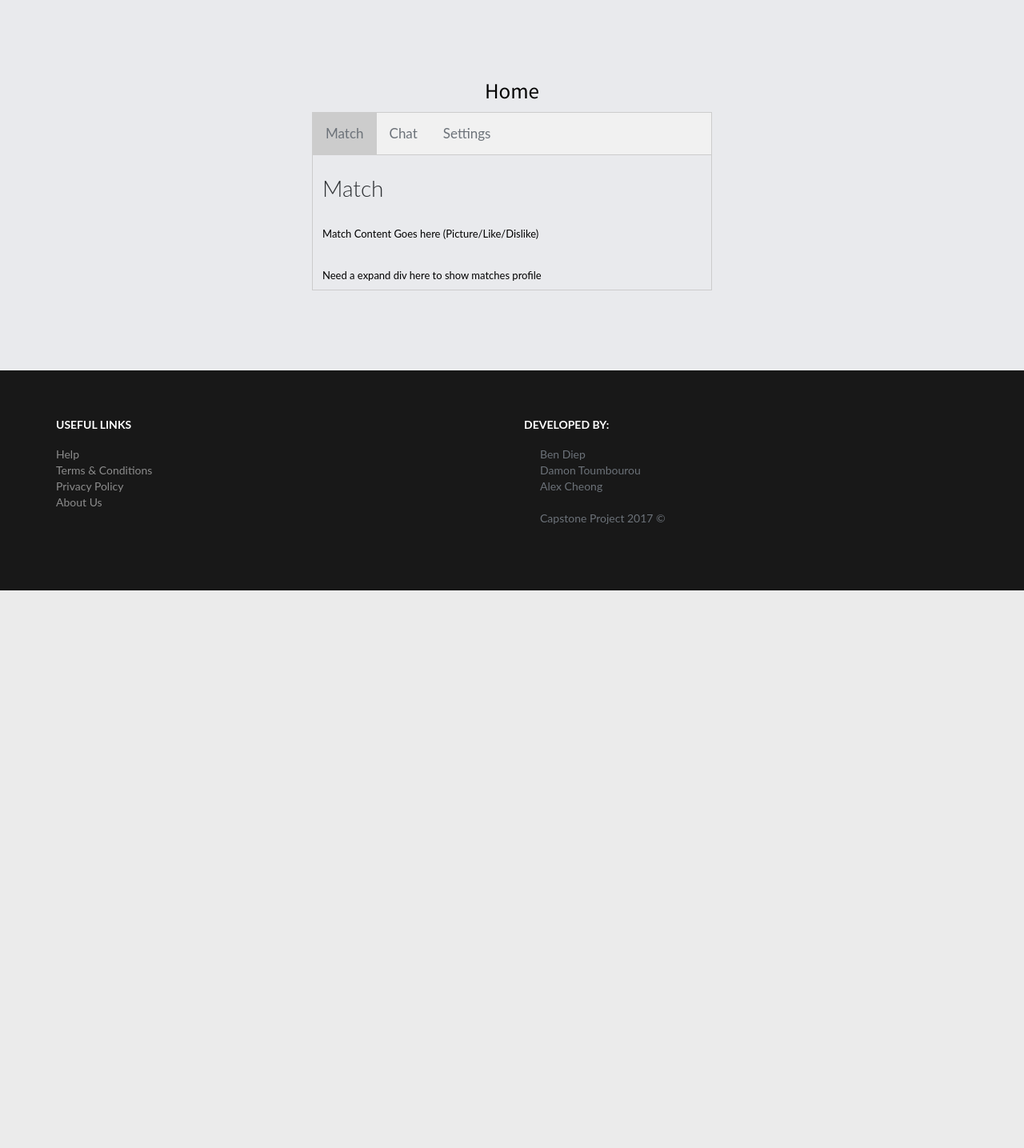
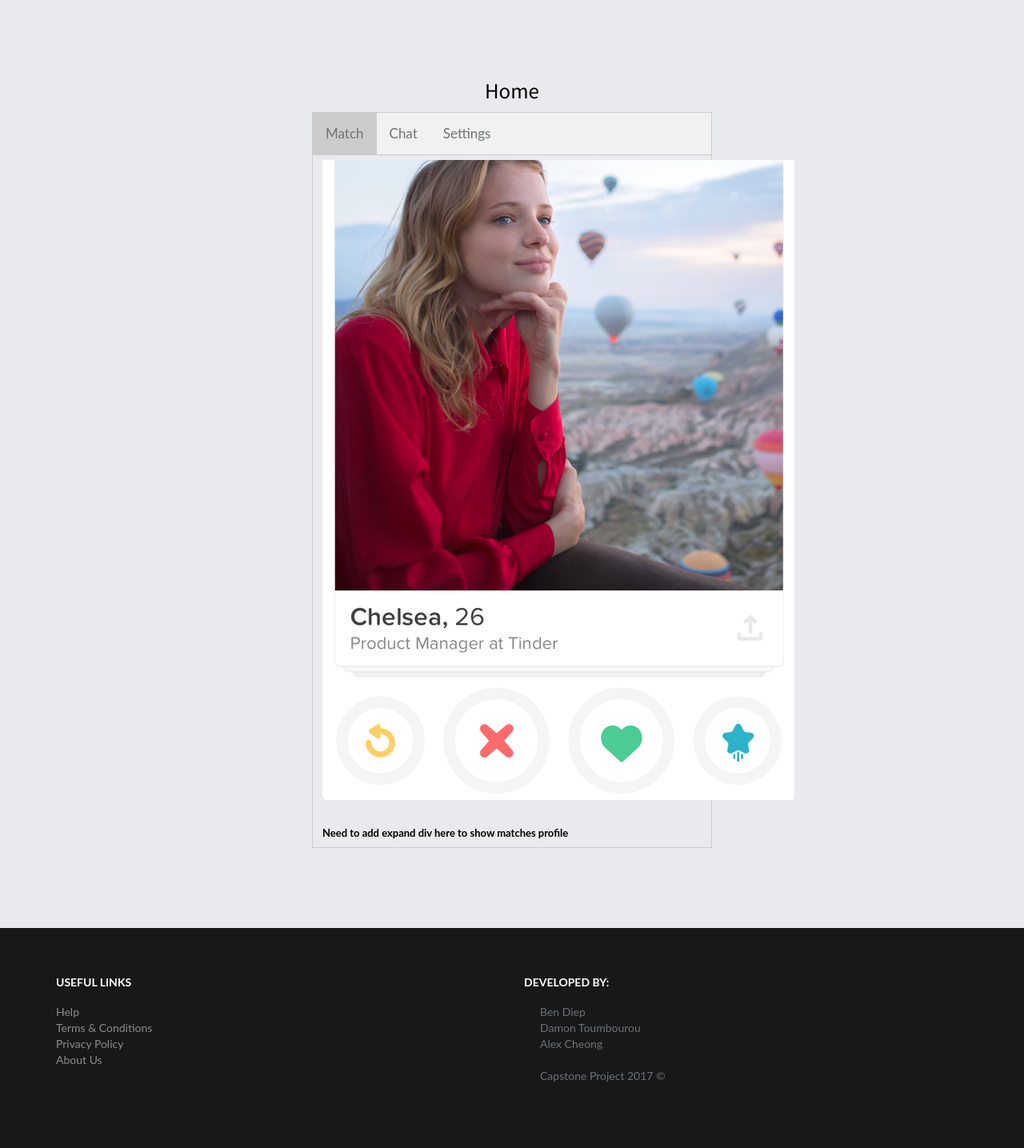
Before and after one commit to TYGATHUG/MatchMaker, a Flask app: page / in a window 1280 px wide. Shown: the part 179-1614 px from the top of the page at 80% size. Before the commit the page ends 917 px from the top, so only its background shows below. Run offline with Flask 2, Linux system fonts and the light colour scheme; a user stored in the database is signed in; some libraries are stand-ins or nearby versions.

Commit message:
added quick demo content

```diff
--- a/templates/member.html
+++ b/templates/member.html
@@ -25,9 +25,8 @@
                 </div>
 
                 <div id="match" class="tabcontent">
-                    <h3>Match</h3>
-                    <p>Match Content Goes here (Picture/Like/Dislike)</p>
-                    <p>Need a expand div here to show matches profile</p>
+                    <img src="../static/images/match_demo.png">
+                    <p><b>Need to add expand div here to show matches profile</b></p>
                 </div>
 
                 <div id="chat" class="tabcontent">
@@ -59,7 +58,6 @@
                     document.getElementById("defaultOpen").click();
                 </script>
 
-
                 <br><br><br><br>
             </blockquote>
         </div>
```
Also changed, not shown: static/images/match_demo.png (added).
